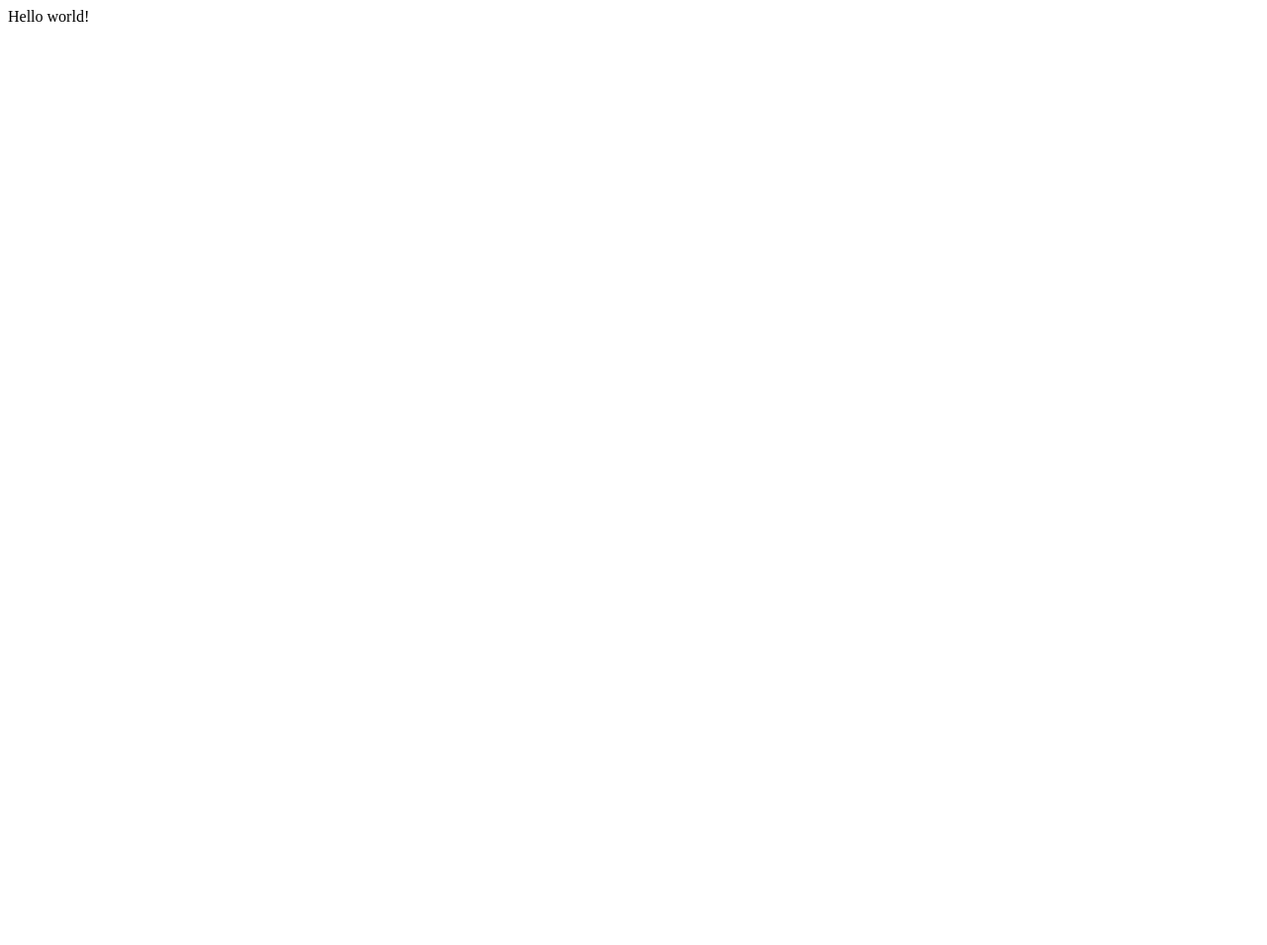
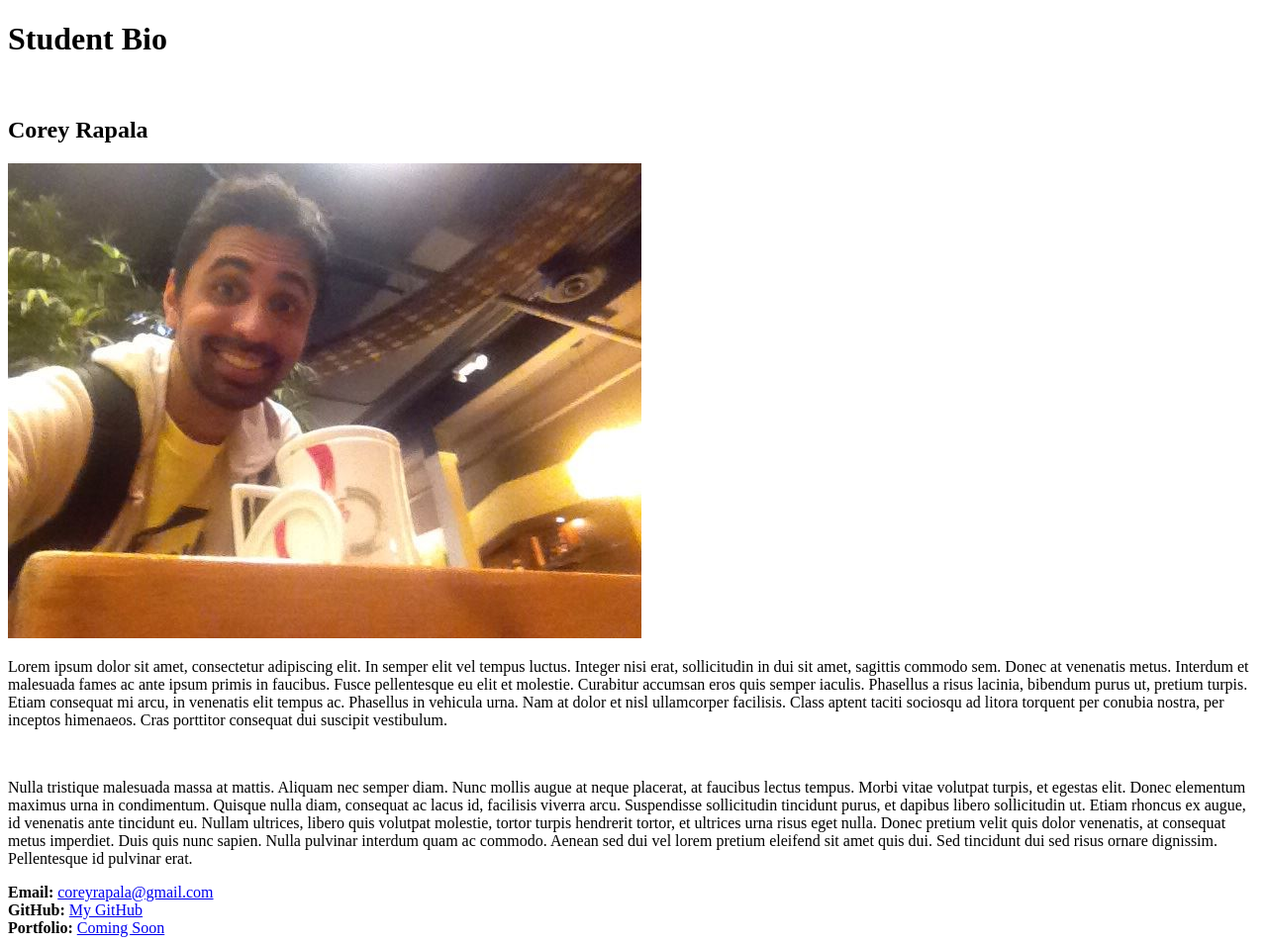
Before and after one commit to crudd03/improved-fortnight, a plain HTML site: page index.html in a window 1280 px wide. Shown: the whole page at 99% size. Before the commit the page ends 800 px from the top, so only its background shows below. Drawn offline with Linux system fonts and the light colour scheme.

Commit message:
my first webpage

```diff
--- a/index.html
+++ b/index.html
@@ -1,7 +1,42 @@
 <!DOCTYPE html>
+<html lang="en-us">
 
-<html>
+<head>
+    <meta charset="UTF-8">
+    <title>My First Page</title>
+</head>
 
-    Hello world!
+<body>
+
+    <!-- Header -->
+    <h1>Student Bio</h1>
+    <br>
+    <h2>Corey Rapala</h2>
+    <!-- Image -->
+    <img src="photo_of_me.jpg" >
+    <br>
+
+    <!-- About Me Paragraphs-->
+
+    <p>Lorem ipsum dolor sit amet, consectetur adipiscing elit. In semper elit vel tempus luctus. Integer nisi erat, sollicitudin in dui sit amet, sagittis commodo sem. Donec at venenatis metus. Interdum et malesuada fames ac ante ipsum primis in faucibus. Fusce pellentesque eu elit et molestie. Curabitur accumsan eros quis semper iaculis. Phasellus a risus lacinia, bibendum purus ut, pretium turpis. Etiam consequat mi arcu, in venenatis elit tempus ac. Phasellus in vehicula urna. Nam at dolor et nisl ullamcorper facilisis. Class aptent taciti sociosqu ad litora torquent per conubia nostra, per inceptos himenaeos. Cras porttitor consequat dui suscipit vestibulum.</p>
+    <br>
+    <p>Nulla tristique malesuada massa at mattis. Aliquam nec semper diam. Nunc mollis augue at neque placerat, at faucibus lectus tempus. Morbi vitae volutpat turpis, et egestas elit. Donec elementum maximus urna in condimentum. Quisque nulla diam, consequat ac lacus id, facilisis viverra arcu. Suspendisse sollicitudin tincidunt purus, et dapibus libero sollicitudin ut. Etiam rhoncus ex augue, id venenatis ante tincidunt eu. Nullam ultrices, libero quis volutpat molestie, tortor turpis hendrerit tortor, et ultrices urna risus eget nulla. Donec pretium velit quis dolor venenatis, at consequat metus imperdiet. Duis quis nunc sapien. Nulla pulvinar interdum quam ac commodo. Aenean sed dui vel lorem pretium eleifend sit amet quis dui. Sed tincidunt dui sed risus ornare dignissim. Pellentesque id pulvinar erat.</p>
+
+    <!-- Contact Info -->
+
+
+
+    <!-- E-mail link -->
+    <strong>Email: </strong><a href="mailto:coreyrapala@gmail.com">coreyrapala@gmail.com</a>
+    <br>
+
+    <!-- GitHub Link -->
+    <strong>GitHub: </strong><a href="https://github.com/crudd03">My GitHub</a>
+    <br>
+
+    <!-- Portfolio link-->
+    <strong>Portfolio: </strong><a href="#">Coming Soon</a>
+
+</body>
 
 </html>
```
Also changed, not shown: photo_of_me.jpg (added).
